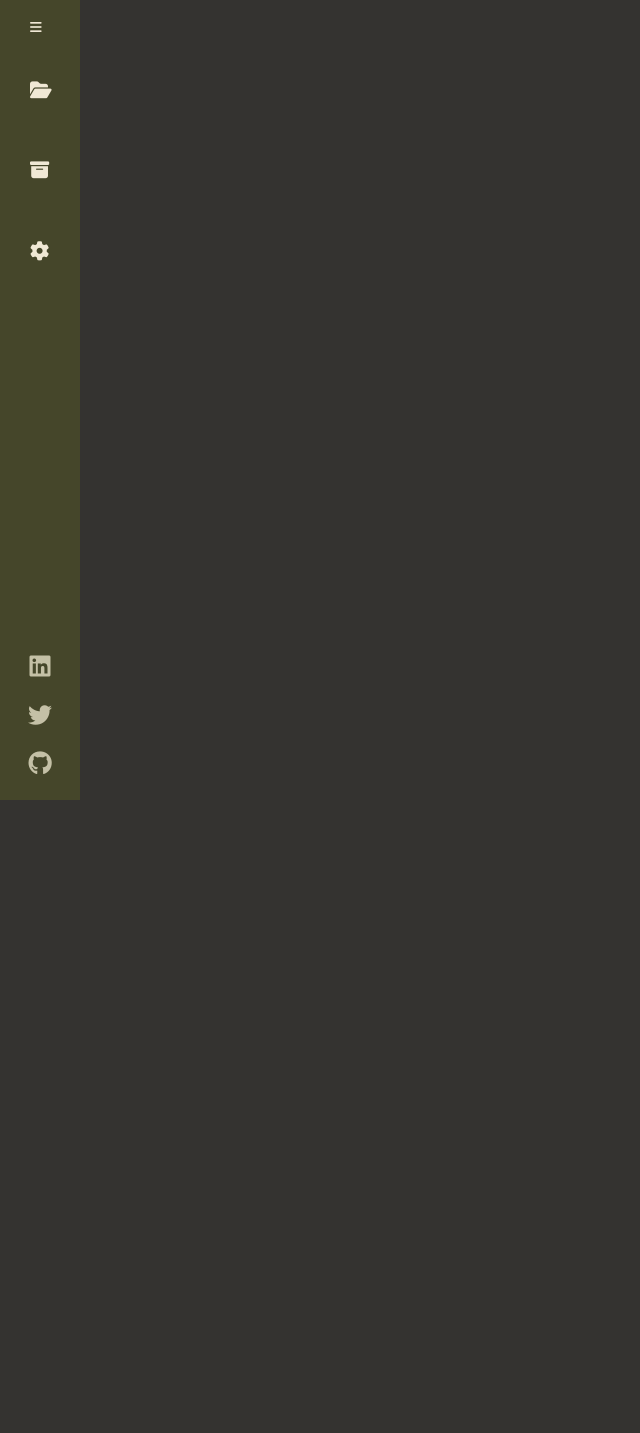
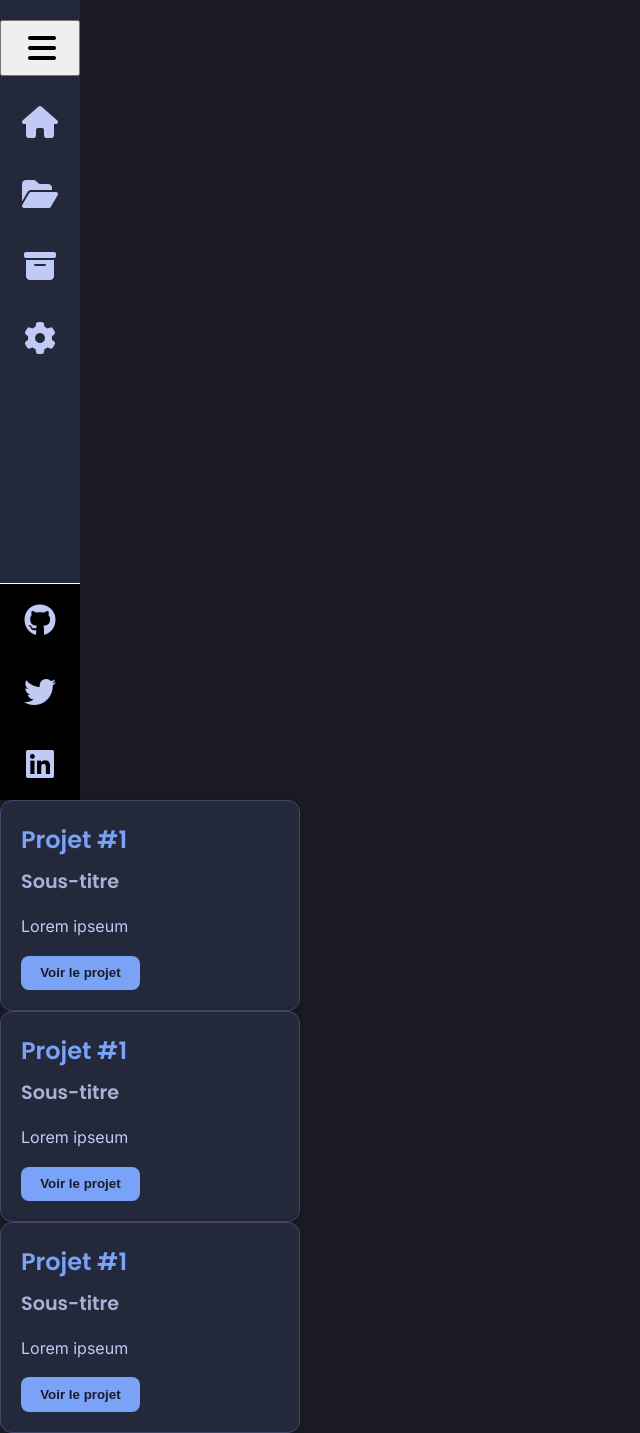
Before and after one commit to Siixo/Eostre, a plain HTML site: page index.html in a window 1280 px wide. Shown: the whole page, without its empty margins (0-640 px from the left). Before the commit the page ends 800 px from the top, so only its background shows below. Drawn offline with Linux system fonts and the light colour scheme.

Commit message:
Modified version with cleaner sidebar, cleaner code and smoother transitions

```diff
--- /dev/null
+++ b/css/base.css
@@ -0,0 +1,32 @@
+/* === BASE === */
+@import url("https://fonts.googleapis.com/css2?family=Inter:wght@400;600&family=Poppins:wght@600;700&display=swap");
+
+*,
+*::before,
+*::after {
+  margin: 0;
+  padding: 0;
+  box-sizing: border-box;
+}
+
+html,
+body {
+  height: 100%;
+  font-size: 16px;
+  font-family: "Inter", sans-serif;
+  background-color: var(--color-bg);
+  color: var(--color-text-primary);
+  line-height: 1.6;
+}
+
+/* Headings use Poppins */
+h1,
+h2,
+h3,
+h4,
+h5,
+h6 {
+  font-family: "Poppins", sans-serif;
+  font-weight: 600;
+  color: var(--color-primary);
+}
--- /dev/null
+++ b/css/components.css
@@ -0,0 +1,48 @@
+/* === COMPONENTS === */
+
+/* Cards */
+.card {
+  background-color: var(--color-surface);
+  border: 1px solid var(--color-border);
+  border-radius: 12px;
+  padding: 20px;
+  width: 300px;
+  box-shadow: 0 0 10px rgba(0, 0, 0, 0.2);
+}
+
+.card_title {
+  font-size: 1.5rem;
+  margin-bottom: 0.5rem;
+}
+
+.card_subtitle {
+  font-size: 1.2rem;
+  color: var(--color-text-secondary);
+  margin-bottom: 1rem;
+}
+
+.card_text {
+  font-size: 1rem;
+  margin-bottom: 1rem;
+}
+
+.card_link {
+  text-decoration: none;
+  color: inherit;
+}
+
+/* Buttons */
+.button-primary {
+  background-color: var(--color-primary);
+  color: var(--color-bg);
+  padding: 0.6rem 1.2rem;
+  font-weight: 600;
+  border-radius: 8px;
+  border: none;
+  cursor: pointer;
+  transition: background 0.3s ease;
+}
+
+.button-primary:hover {
+  background-color: var(--color-accent);
+}
--- a/css/main.css
+++ b/css/main.css
@@ -1,167 +1,8 @@
-*,
-::before,
-::after {
-  padding: 0;
-  margin: 0;
-  box-sizing: border-box;
-}
+/* === main.css === */
 
-/* === Dark Mode Color Palette === */
-:root {
-  --color-bg: #343330; /* Dark charcoal gray */
-  --color-surface: #45462a; /* Muted olive green */
-  --color-border: #7e5920; /* Deep brown/gold */
-  --color-primary: #dc851f; /* Strong amber */
-  --color-accent: #ffa737; /* Bright orange-yellow */
-  --color-text-primary: #f0e8d5; /* Light beige for readability */
-  --color-text-secondary: #c4c0a6; /* Softer text */
-}
-
-/* === Base Styles === */
-body {
-  background-color: var(--color-bg);
-  color: var(--color-text-primary);
-  font-family: "Poppins", sans-serif;
-  font-size: 16px;
-  line-height: 1.6;
-  margin: 0;
-  padding: 0;
-  font-family: "Poppins", sans-serif;
-  display: flex;
-  height: 100vh;
-}
-
-/* Headings */
-h1 {
-  font-size: 3rem;
-  font-weight: 700;
-  line-height: 1.2;
-  color: var(--color-primary);
-}
-
-h2 {
-  font-size: 2.25rem;
-  font-weight: 600;
-  line-height: 1.3;
-  color: var(--color-text-primary);
-}
-
-/* Spacing Utilities */
-.spacing-xs {
-  margin: 4px;
-}
-.spacing-sm {
-  margin: 8px;
-}
-.spacing-md {
-  margin: 16px;
-}
-.spacing-lg {
-  margin: 24px;
-}
-.spacing-xl {
-  margin: 32px;
-}
-
-/* Buttons */
-.button-primary {
-  background-color: var(--color-primary);
-  color: var(--color-bg);
-  padding: 0.75rem 1.5rem;
-  border-radius: 8px;
-  font-weight: 600;
-  cursor: pointer;
-  border: none;
-  font-family: inherit;
-  transition: background-color 0.3s ease;
-}
-
-.button-primary:hover {
-  background-color: var(--color-accent);
-  color: var(--color-bg);
-}
-
-/* Cards */
-.card {
-  background-color: var(--color-surface);
-  padding: 24px;
-  border-radius: 12px;
-  box-shadow: 0 4px 12px rgba(0, 0, 0, 0.4);
-  color: var(--color-text-primary);
-  border: 1.5px solid var(--color-border);
-}
-
-.container {
-  background-color: var(--color-surface);
-  display: flex;
-  flex-direction: column;
-  width: clamp(80px, 20vw, 200px);
-}
-
-.sidebar {
-  width: 100%;
-  display: flex;
-  flex-direction: column;
-  gap: 30px;
-  padding: 20px;
-}
-.container.collapsed {
-  width: 80px;
-  transition: width 0.5s ease;
-}
-
-.container.collapsed .nav_label {
-  opacity: 0;
-  transform: translateX(-20px);
-  pointer-events: none;
-}
-.toggleBtn {
-  cursor: pointer;
-  background: none;
-  border: none;
-  align-self: baseline;
-  margin-left: 10px;
-  color: var(--color-text-primary);
-}
-
-.nav_item {
-  display: flex;
-  align-items: center;
-  gap: 30px;
-  padding: 10px 10px;
-  text-decoration: none;
-  color: var(--color-text-primary);
-  font-size: 1.2rem;
-}
-
-.nav_label {
-  transition:
-    opacity 0.3s ease,
-    transform 0.3s ease;
-  transform: translateX(0);
-  opacity: 1;
-  white-space: nowrap;
-  text-decoration: none;
-}
-
-.socialsContainer {
-  display: flex;
-  gap: 20px;
-  margin-top: auto;
-  flex-direction: row;
-  align-items: center;
-  justify-content: center;
-  margin-bottom: 20px;
-  transition: height 0.3s ease;
-  overflow: visible;
-}
-
-.container.collapsed .socialsContainer {
-  flex-direction: column-reverse;
-  align-items: center;
-}
-
-.fa-brands {
-  font-size: 1.5rem;
-  color: var(--color-text-secondary);
-}
+@import url("./variables.css");
+@import url("./base.css");
+@import url("./layout.css");
+@import url("./components.css");
+@import url("./utilities.css");
+@import url("./pages/sidebar.css");
--- /dev/null
+++ b/css/pages/sidebar.css
@@ -0,0 +1,121 @@
+/* === Base Reset === */
+*,
+::before,
+::after {
+  margin: 0;
+  padding: 0;
+  box-sizing: border-box;
+}
+
+/* === Sidebar Container === */
+.sidebarContainer {
+  display: flex;
+  flex-direction: column;
+  height: 100vh;
+  width: 80px;
+  background-color: var(--color-surface);
+  transition: width 0.3s ease;
+}
+
+.sidebar-placeholder.expanded .sidebarContainer {
+  width: 200px;
+}
+
+/* === Sidebar Inner Content === */
+.sidebar {
+  display: flex;
+  flex-direction: column;
+  align-items: flex-start;
+  color: var(--color-text-primary);
+  margin-top: 20px;
+  gap: 20px;
+}
+
+/* === Navigation Items === */
+.nav_item {
+  display: flex;
+  align-items: center;
+  justify-content: flex-start;
+  cursor: pointer;
+  color: var(--color-text-primary);
+  text-decoration: none;
+  box-sizing: border-box;
+  width: 100%;
+  padding: 10px 15px;
+}
+
+.sidebarContainer:not(.expanded) .nav_item {
+  padding-left: calc((80px - 24px) / 2);
+}
+
+/* === Icon Wrapper === */
+.nav_icon {
+  width: 24px;
+  display: flex;
+  justify-content: center;
+  flex-shrink: 0;
+}
+
+/* === Icons === */
+.fa-solid,
+.fa-brands {
+  font-size: 2rem;
+  color: var(--color-text-primary);
+}
+
+/* === Labels === */
+.nav_label {
+  display: none;
+  margin-left: 15px;
+  font-size: 1.2rem;
+  white-space: nowrap;
+  pointer-events: none;
+  opacity: 0;
+  transition: opacity 0.3s ease;
+}
+
+.sidebar-placeholder.expanded .nav_label {
+  display: inline-block;
+  pointer-events: auto;
+  opacity: 1;
+}
+
+/* === Social Links === */
+.socialsContainer {
+  display: flex;
+  flex-direction: column;
+  align-items: center;
+  margin-top: auto;
+  gap: 20px;
+  border-top: 1px solid white;
+  padding: 10px 0;
+  background-color: black;
+}
+.fa-bars,
+#menu {
+  color: black;
+}
+
+/* === Responsive === */
+@media (max-width: 768px) {
+  .sidebarContainer {
+    width: 60px;
+  }
+
+  .sidebar-placeholder.expanded .sidebarContainer {
+    width: 180px;
+  }
+
+  .sidebarContainer:not(.expanded) .nav_item {
+    padding-left: calc((60px - 24px) / 2);
+  }
+
+  .nav_label {
+    font-size: 0.9rem;
+  }
+
+  .fa-solid,
+  .fa-brands {
+    font-size: 1.5rem;
+  }
+}
--- /dev/null
+++ b/css/variables.css
@@ -0,0 +1,12 @@
+/* === TOKYO NIGHT DARK PALETTE === */
+:root {
+  --color-bg: #1a1b26;
+  --color-surface: #24283b;
+  --color-border: #414868;
+
+  --color-primary: #7aa2f7;
+  --color-accent: #9ece6a;
+
+  --color-text-primary: #c0caf5;
+  --color-text-secondary: #a9b1d6;
+}
--- /dev/null
+++ b/html/htmlcomponents/sidebar.html
@@ -0,0 +1,40 @@
+<container class="sidebarContainer">
+  <div class="sidebar" id="sidebar">
+    <button class="nav_item" id="toggleBtn" type="button">
+      <span class="nav_icon"><i class="fa-solid fa-bars"></i></span>
+      <span class="nav_label" id="menu">Menu</span>
+    </button>
+
+    <a href="#" class="nav_item">
+      <span class="nav_icon"><i class="fa-solid fa-house"></i></span>
+      <span class="nav_label">Accueil</span>
+    </a>
+    <a href="#" class="nav_item">
+      <span class="nav_icon"><i class="fa-solid fa-folder-open"></i></span>
+      <span class="nav_label">Projets</span>
+    </a>
+    <a href="#" class="nav_item">
+      <span class="nav_icon"><i class="fa-solid fa-box-archive"></i></span>
+      <span class="nav_label">Archive</span>
+    </a>
+    <a href="#" class="nav_item">
+      <span class="nav_icon"><i class="fa-solid fa-gear"></i></span>
+      <span class="nav_label">Réglages</span>
+    </a>
+  </div>
+
+  <div class="socialsContainer">
+    <a href="#" class="nav_item">
+      <span class="nav_icon"><i class="fa-brands fa-github"></i></span>
+      <span class="nav_label">GitHub</span>
+    </a>
+    <a href="#" class="nav_item">
+      <span class="nav_icon"><i class="fa-brands fa-twitter"></i></span>
+      <span class="nav_label">Twitter</span>
+    </a>
+    <a href="#" class="nav_item">
+      <span class="nav_icon"><i class="fa-brands fa-linkedin"></i></span>
+      <span class="nav_label">LinkedIn</span>
+    </a>
+  </div>
+</container>
--- a/index.html
+++ b/index.html
@@ -4,51 +4,52 @@
     <meta charset="UTF-8" />
     <meta name="viewport" content="width=device-width, initial-scale=1.0" />
     <title>Eostre</title>
-    <link rel="stylesheet" href="css/main.css" />
     <script
       src="https://kit.fontawesome.com/d192b81991.js"
       crossorigin="anonymous"
     ></script>
-    <link
-      href="https://fonts.googleapis.com/css2?family=Poppins:wght@400;600;700&display=swap"
-      rel="stylesheet"
-    />
-    <script defer src="js/main.js"></script>
+
+    <link rel="stylesheet" href="css/main.css" />
   </head>
 
   <body>
-    <container class="container">
-      <div class="sidebar" id="sidebar">
-        <button class="toggleBtn" type="button">
-          <i class="fa-solid fa-bars"></i>
-        </button>
+    <div class="sidebar-placeholder"></div>
 
-        <a href="#" class="nav_item">
-          <i class="fa-solid fa-folder-open"></i>
-          <span class="nav_label">Projets</span>
-        </a>
-
-        <a href="#" class="nav_item">
-          <i class="fa-solid fa-box-archive"></i>
-          <span class="nav_label">Archive</span>
-        </a>
-
-        <a href="#" class="nav_item">
-          <i class="fa-solid fa-gear"></i>
-          <span class="nav_label">Réglages</span>
-        </a>
+    <section class="page_container">
+      <div class="page">
+        <div class="card">
+          <div class="card_header">
+            <h1 class="card_title">Projet #1</h1>
+            <h2 class="card_subtitle">Sous-titre</h2>
+            <p class="card_text">Lorem ipseum</p>
+            <button class="button-primary">
+              <a href="#" class="card_link">Voir le projet</a>
+            </button>
+          </div>
+        </div>
+        <div class="card">
+          <div class="card_header">
+            <h1 class="card_title">Projet #1</h1>
+            <h2 class="card_subtitle">Sous-titre</h2>
+            <p class="card_text">Lorem ipseum</p>
+            <button class="button-primary">
+              <a href="#" class="card_link">Voir le projet</a>
+            </button>
+          </div>
+        </div>
+        <div class="card">
+          <div class="card_header">
+            <h1 class="card_title">Projet #1</h1>
+            <h2 class="card_subtitle">Sous-titre</h2>
+            <p class="card_text">Lorem ipseum</p>
+            <button class="button-primary">
+              <a href="#" class="card_link">Voir le projet</a>
+            </button>
+          </div>
+        </div>
       </div>
-      <div class="socialsContainer">
-        <a href="#" class="socials">
-          <i class="fa-brands fa-github"></i>
-        </a>
-        <a href="#" class="socials">
-          <i class="fa-brands fa-twitter"></i>
-        </a>
-        <a href="#" class="socials">
-          <i class="fa-brands fa-linkedin"></i>
-        </a>
-      </div>
-    </container>
+    </section>
+    <script type="module" src="js/main.js" defer></script>
+    <script type="module" src="js/sidebar.js" defer></script>
   </body>
 </html>
--- a/js/main.js
+++ b/js/main.js
@@ -1,8 +1,10 @@
-const container = document.querySelector(".container");
-const toggleBtn = document.querySelector(".toggleBtn");
+export function initSidebar() {
+  const sidebar = document.querySelector(".sidebar-placeholder");
+  const toggleButton = document.getElementById("toggleBtn");
 
-container.classList.add("collapsed");
-
-toggleBtn.addEventListener("click", () => {
-  container.classList.toggle("collapsed");
-});
+  if (sidebar && toggleButton) {
+    toggleButton.addEventListener("click", () => {
+      sidebar.classList.toggle("expanded");
+    });
+  }
+}
--- /dev/null
+++ b/js/sidebar.js
@@ -0,0 +1,16 @@
+import { initSidebar } from "./main.js";
+
+fetch("/html/htmlcomponents/sidebar.html")
+  .then((response) => {
+    if (!response.ok) {
+      throw new Error(`Fetch error, status: ${response.status}`);
+    }
+    return response.text();
+  })
+  .then((html) => {
+    document.querySelector(".sidebar-placeholder").innerHTML = html;
+    initSidebar();
+  })
+  .catch((error) => {
+    console.error("Erreur dans le chargement de la barre de navigation", error);
+  });
```
Also changed, not shown: css/utilities.css (added, +27 -0 lines), html/carousel.html (deleted, +0 -17 lines), css/layout.css (added), css/pages/main.html (added), html/archive.html (added), html/projects.html (added), html/settings.html (added).
